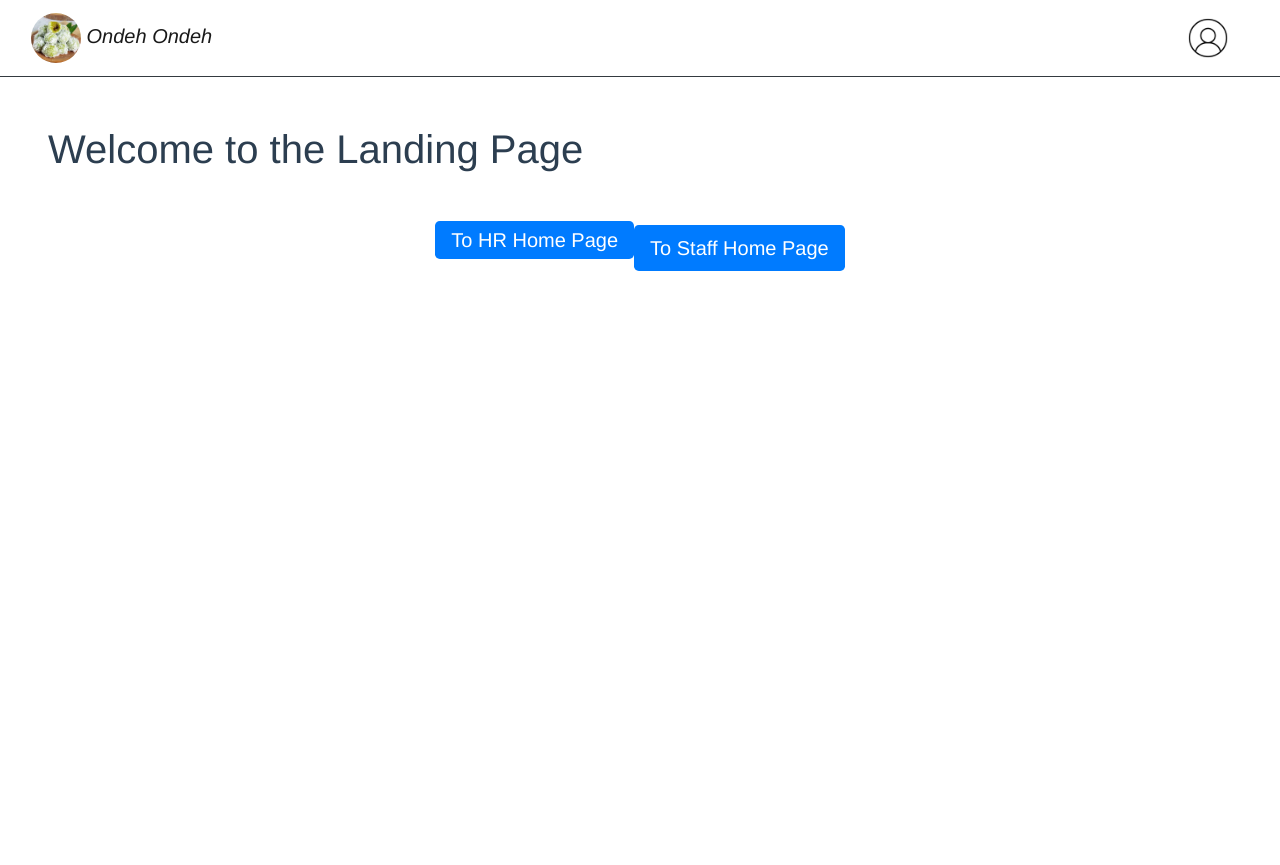
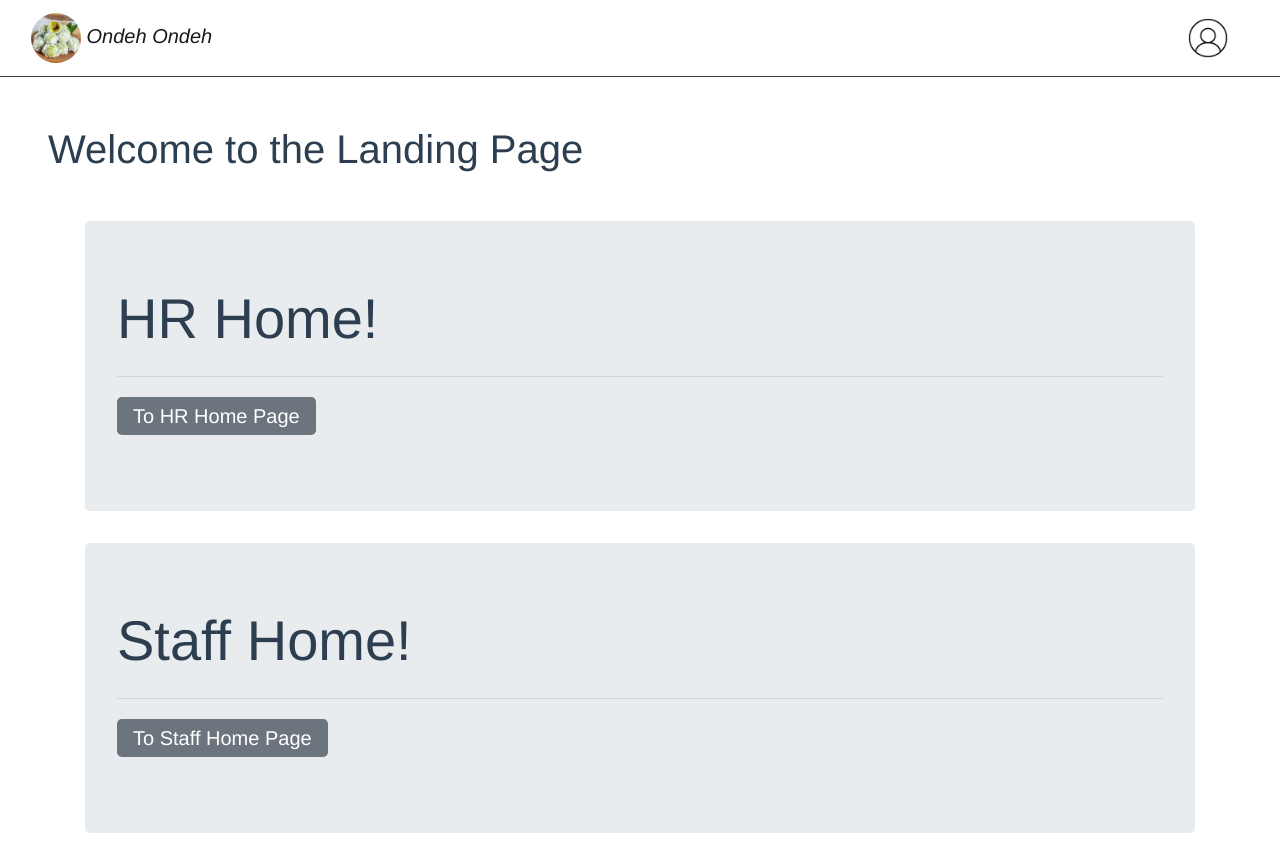
Before and after one commit to L1uM4rt1n/SPM-Project, a Vue app in the folder Frontend/spm-proj/: page / in a window 1280 px wide. Before the commit the page ends 800 px from the top, so only its background shows below. Built offline with nearby package versions, Linux system fonts and the light colour scheme.

Commit message:
21 sept c1
sprint 1 done kinda

```diff
--- a/Frontend/spm-proj/src/components/SearchBar.vue
+++ b/Frontend/spm-proj/src/components/SearchBar.vue
@@ -144,7 +144,7 @@ export default {
     },
     mounted(){
         const searchButton = document.getElementById('searchButton');
-        searchButton.addEventListener('click', this.handleSearchClick);
+        searchButton.addEventListener('click', this.triggerSearch);
     },
 };
 </script>
--- a/Frontend/spm-proj/src/views/HRHome.vue
+++ b/Frontend/spm-proj/src/views/HRHome.vue
@@ -18,7 +18,7 @@
             </div>
 
             <!-- Display Job Listings -->
-            <div class="mb-3" v-for="job in filteredJobListings" :key="job.id">
+            <div class="mb-3" v-for="job in filteredResults" :key="job.id">
             <div class="card border-secondary position-relative">
                 <div class="card-body">
                 <h4 class="card-title pb-3">{{ job.title }}</h4>
@@ -55,58 +55,29 @@ import 'bootstrap/dist/js/bootstrap.min.js'; // Import Bootstrap 4 JS
         filteredResults:[],
         };
     },
-    computed: {
-        filteredJobListings() {
-      // Your filtering logic here based on selectedSkills, selectedDepartments, and searchKeyword
-        return this.jobListings.filter((job) => {
+    methods: {
+    performSearch(payload) {
+        if (payload) {
+        const { keyword, selectedDepartments, selectedSkills } = payload;
+
+        // Your filtering logic here based on selected departments, skills, and keyword
+        const filteredResults = this.jobListings.filter((job) => {
+            const hasSelectedDepartment =
+            selectedDepartments.length === 0 ||
+            selectedDepartments.includes(job.department);
             const hasSelectedSkills =
-            this.selectedSkills.length === 0 ||
-            this.selectedSkills.some((skill) => job.skills.includes(skill));
-            const hasSelectedDepartments =
-            this.selectedDepartments.length === 0 ||
-            this.selectedDepartments.includes(job.department);
+            selectedSkills.length === 0 ||
+            selectedSkills.some((selectedSkill) =>
+                job.skills.includes(selectedSkill)
+            );
             const keywordMatch = job.title
             .toLowerCase()
-            .includes(this.searchKeyword.toLowerCase());
+            .includes(keyword.toLowerCase());
 
-            return hasSelectedSkills && hasSelectedDepartments && keywordMatch;
-        });
-        },
-    },
-    methods: {
-  performSearch() { // Define the performSearch method
-        // Add logs to check variable values
-        console.log("performSearch function is executed"); // Log that the function is called
-        console.log("searchKeyword:", this.searchKeyword);
-        console.log("selectedDepartments:", this.selectedDepartments);
-        console.log("selectedSkills:", this.selectedSkills);
-        // Filtering logic based on selected department, skills, and keyword
-        const filteredResults = this.jobListings.filter((job) => {
-        // Check if the job matches selected department
-        const hasSelectedDepartment =
-            this.selectedDepartments.length === 0 ||
-            this.selectedDepartments.includes(job.department);
-
-        // Check if at least one selected skill matches job skills
-        const hasSelectedSkills =
-            this.selectedSkills.length === 0 ||
-            this.selectedSkills.some((selectedSkill) =>
-            job.skills.includes(selectedSkill)
-            );
-
-        // Check if the keyword is found in the job title (case insensitive)
-        const keywordMatch = job.title
-            .toLowerCase()
-            .includes(this.searchKeyword.toLowerCase());
-
-        // Return true if all criteria match
             return hasSelectedDepartment && hasSelectedSkills && keywordMatch;
         });
-        console.log("filteredResults:", filteredResults);
-
-        // Update the jobListings array with the filtered results
-        this.jobListings = filteredResults;
-        console.log("jobListings after filtering:", this.jobListings);
+        this.filteredResults = filteredResults;
+        }
         },
     },
 
@@ -139,7 +110,7 @@ import 'bootstrap/dist/js/bootstrap.min.js'; // Import Bootstrap 4 JS
           // Add more job listings here
         ];
         // Set filteredJobListings to match the initial data
-        this.filteredJobListings = this.jobListings;
+        this.filteredResults = this.jobListings;
       }, 1000); // Simulate an API call delay
     },
     };
--- a/Frontend/spm-proj/src/views/LandingPage.vue
+++ b/Frontend/spm-proj/src/views/LandingPage.vue
@@ -2,26 +2,31 @@
     <div class="landing-page">
         <h1 class="m-5">Welcome to the Landing Page</h1>
         <div class="container mx-auto">
-
-            <!-- Add your page content here -->
-            <div class="d-flex flex-row justify-content-center p-1">
-
+            <div class="jumbotron">
+            <h1 class="display-4">HR Home!</h1>
+            <hr class="my-4">
+            <p class="lead">
                 <!-- HR Home Button -->
                 <router-link :to="{ name: 'HRHome' }">
-                    <a class="btn-lg btn-primary" href="#" role="button">To HR Home Page</a>
+                    <a class="btn-lg btn-secondary border-dark" href="#" role="button">To HR Home Page</a>
                 </router-link>
+            </p>
+            </div>
 
-                <!-- Staff Home Button -->
-                <!-- <router-link :to="{ name: 'StaffHome' }">
+            <div class="jumbotron">
+            <h1 class="display-4">Staff Home!</h1>
+            <hr class="my-4">
 
-                </router-link> -->
-                <a class="btn-lg btn-primary" href="#" role="button">To Staff Home Page</a>
-
-
+            <p class="lead">
+                <!-- HR Home Button -->
+                <!-- <router-link :to="{ name: 'HRHome' }"> -->
+                    <a class="btn-lg btn-secondary border-dark" href="#" role="button">To Staff Home Page</a>
+                <!-- </router-link> -->
+            </p>
+            </div>
             </div>
         </div>
 
-    </div>
 </template>
 
 <script>
```
Lines whose indentation alone changed are shown as unchanged.
